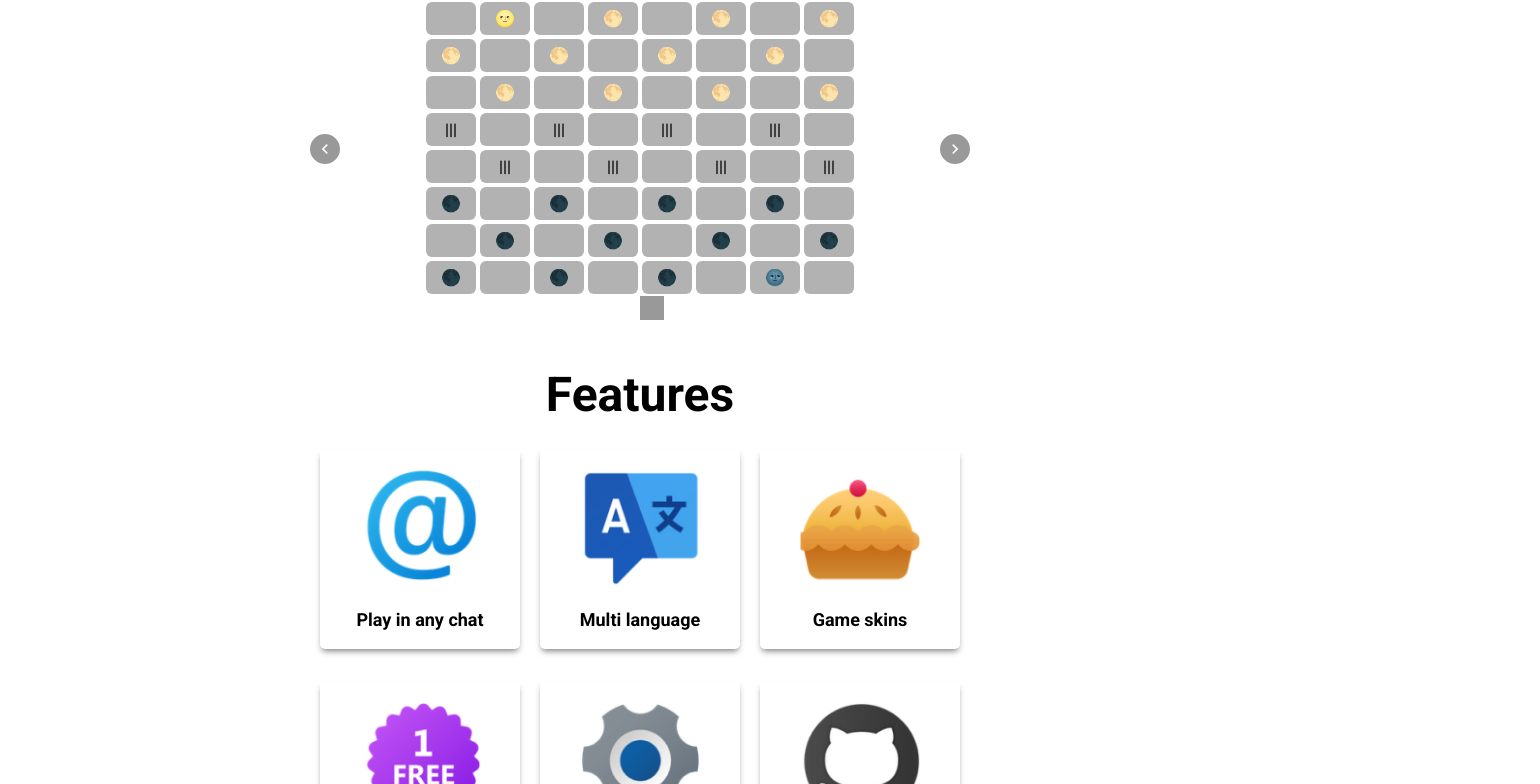
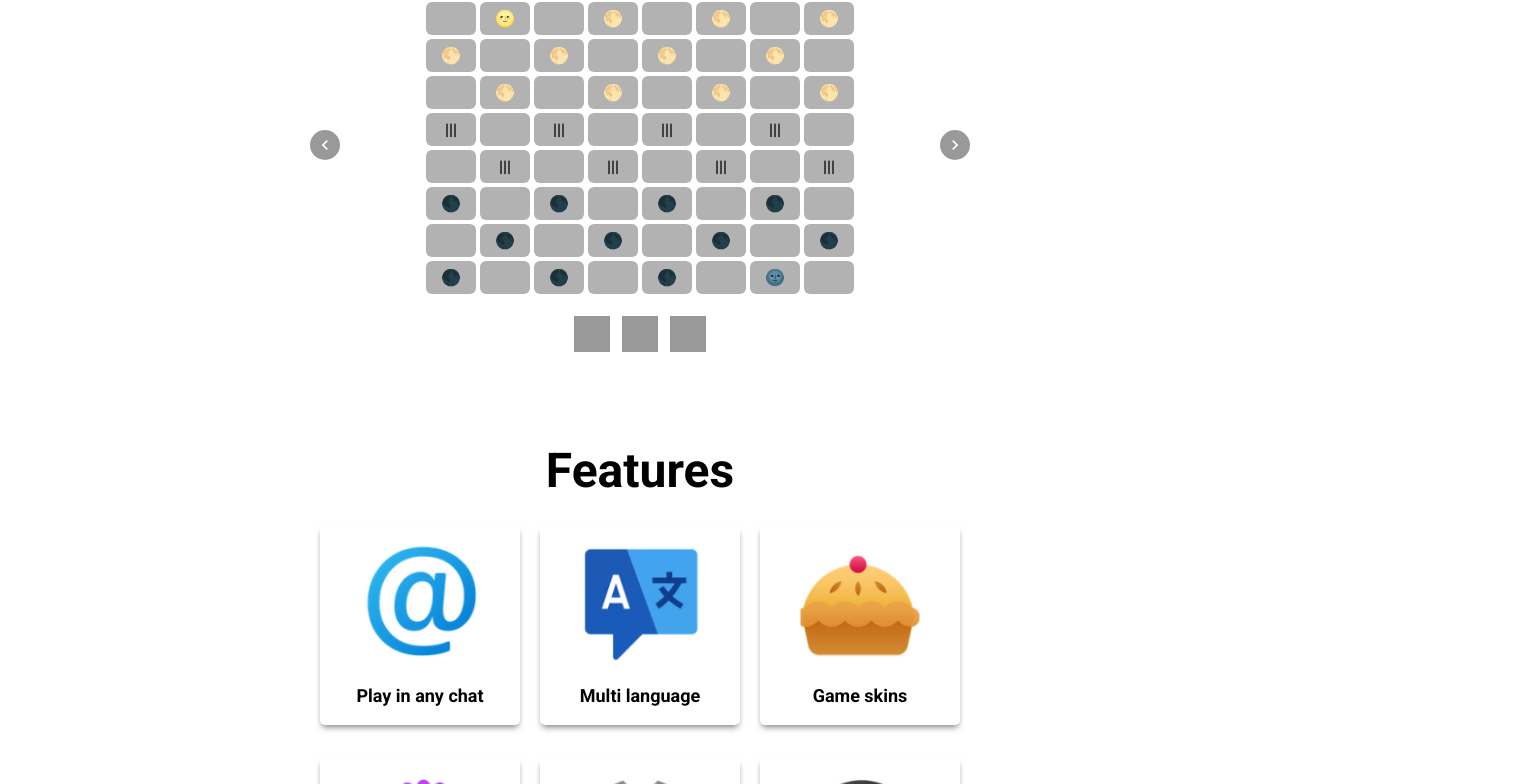
Before and after one commit to Sadnessa/checkers, a Vue app: page / in a window 1280 px wide. Shown: the part 1110-1894 px from the top of the page, 1540 px wide, since content can reach past the window. Built offline with nearby package versions, Linux system fonts and the light colour scheme.

Commit message:
Fixed buttons position and added indicators under checkers desk

```diff
--- a/src/components/ChSkins.vue
+++ b/src/components/ChSkins.vue
@@ -21,7 +21,7 @@
     </div>
     <div class="indicators">
       <div class="buttons">
-        <div class="button button--small"></div>
+        <div class="button button--small" v-for="indicator in this.skins.length" :key="indicator"></div>
       </div>
     </div>
   </div>
@@ -113,9 +113,9 @@ export default {
   }
 
   .buttons {
-    position: absolute;
     user-select: none;
     width: 100%;
+    display: flex;
 
     .button {
       background: rgba($color: #000000, $alpha: 0.4);
@@ -136,21 +136,30 @@ export default {
       &--left {
         position: absolute;
         left: 120px;
-        transform: translateY(80%);
+        transform: translateY(130px);
       }
 
       &--right {
         position: absolute;
         right: 120px;
-        transform: translateY(80%);
+        transform: translateY(130px);
       }
 
       &--small {
         border-radius: unset;
-        height: 24px;
-      width: 24px;
+        height: 36px;
+        width: 36px;
+        display: flex;
+        margin: 20px 6px;
       }
     }
   }
 }
+
+.indicators {
+    display: flex;
+    align-items: center;
+    justify-content: center;
+    flex-direction: row;
+  }
 </style>
```
